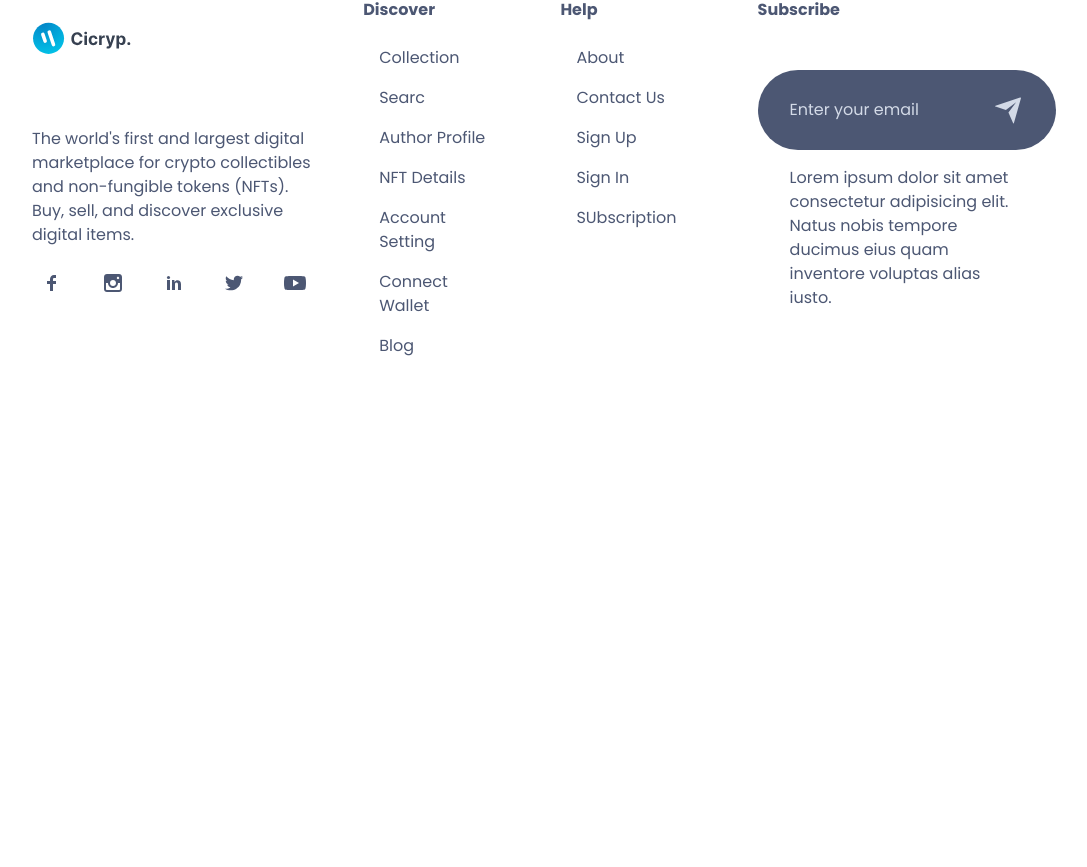
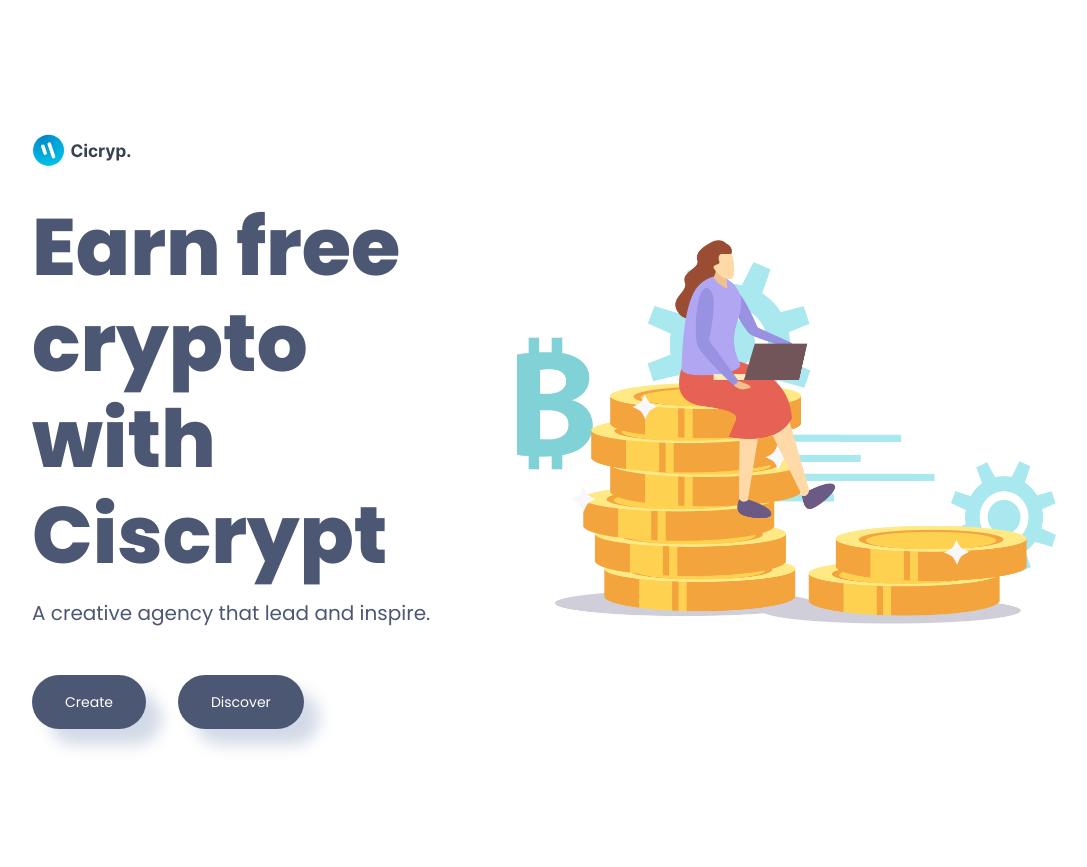
Before and after one commit to rahul-0407/nft-marketplace, a Next.js app in the folder nftfrontend/: page / in a window 1280 px wide. Shown: the part 9536-10403 px from the top of the page, without its empty margins (96-1183 px from the left). Before the commit the page ends 9926 px from the top, so only its background shows below. Built offline with nearby package versions, Linux system fonts and the light colour scheme.

Commit message:
brand section added

```diff
--- a/nftfrontend/app/page.js
+++ b/nftfrontend/app/page.js
@@ -12,6 +12,7 @@ import Collection from '@/components/Collection/Collection'
 import FollowerTab from '@/components/FollowerTab'
 import AudioLive from '@/components/AudioLive'
 import Slider from '@/components/Slider'
+import Brand from '@/components/Brand'
 
 
 
@@ -34,6 +35,7 @@ const Home = () => {
       <Title heading="Browse by category" paragraph="Explore the NFTSs in the most featured categories."/>
       <Category/>
       <Subscribe/>
+      <Brand/>
     </div>
   )
 }
--- /dev/null
+++ b/nftfrontend/components/Brand.jsx
@@ -0,0 +1,48 @@
+import React from "react";
+import Button from "./Button";
+
+const Brand = () => {
+  return (
+    <div className="w-full mt-40 mb-28 text-(--icons-color)">
+      <div
+        className="
+          w-[80%] mx-auto
+          grid grid-cols-[1.5fr_2fr]
+          gap-20 items-center
+          max-[560px]:grid-cols-1
+        "
+      >
+        {/* Left */}
+        <div>
+          <img src="./logo.svg" alt="brand logo" width={100} height={100}  className="mb-8"/>
+
+          <h1 className="text-[5rem] leading-[1.2] font-extrabold max-[560px]:text-[2.5rem]">
+            Earn free crypto with Ciscrypt
+          </h1>
+
+          <p className="text-xl  max-[560px]:-mt-2 mt-4">
+            A creative agency that lead and inspire.
+          </p>
+
+          <div className="flex items-center gap-8 mt-12">
+            <Button btnName="Create" onClick={() => {}} />
+            <Button btnName="Discover" onClick={() => {}} />
+          </div>
+        </div>
+
+        {/* Right */}
+        <div>
+          <img
+            src="./eran.png"
+            alt="earn img"
+            height={600}
+            width={800}
+            className="w-full h-auto"
+          />
+        </div>
+      </div>
+    </div>
+  );
+};
+
+export default Brand;
```
Also changed, not shown: nftfrontend/public/eran.png (added).
